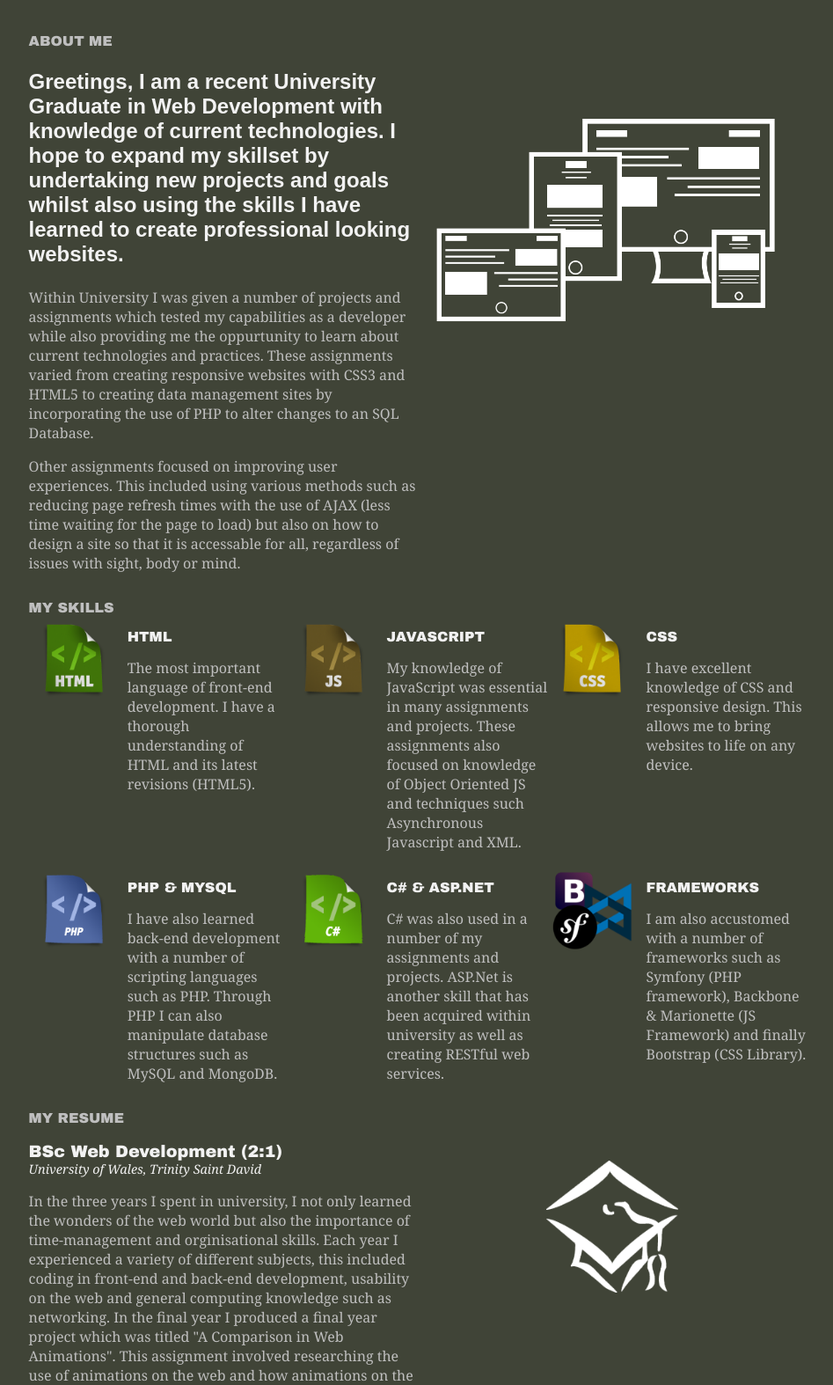
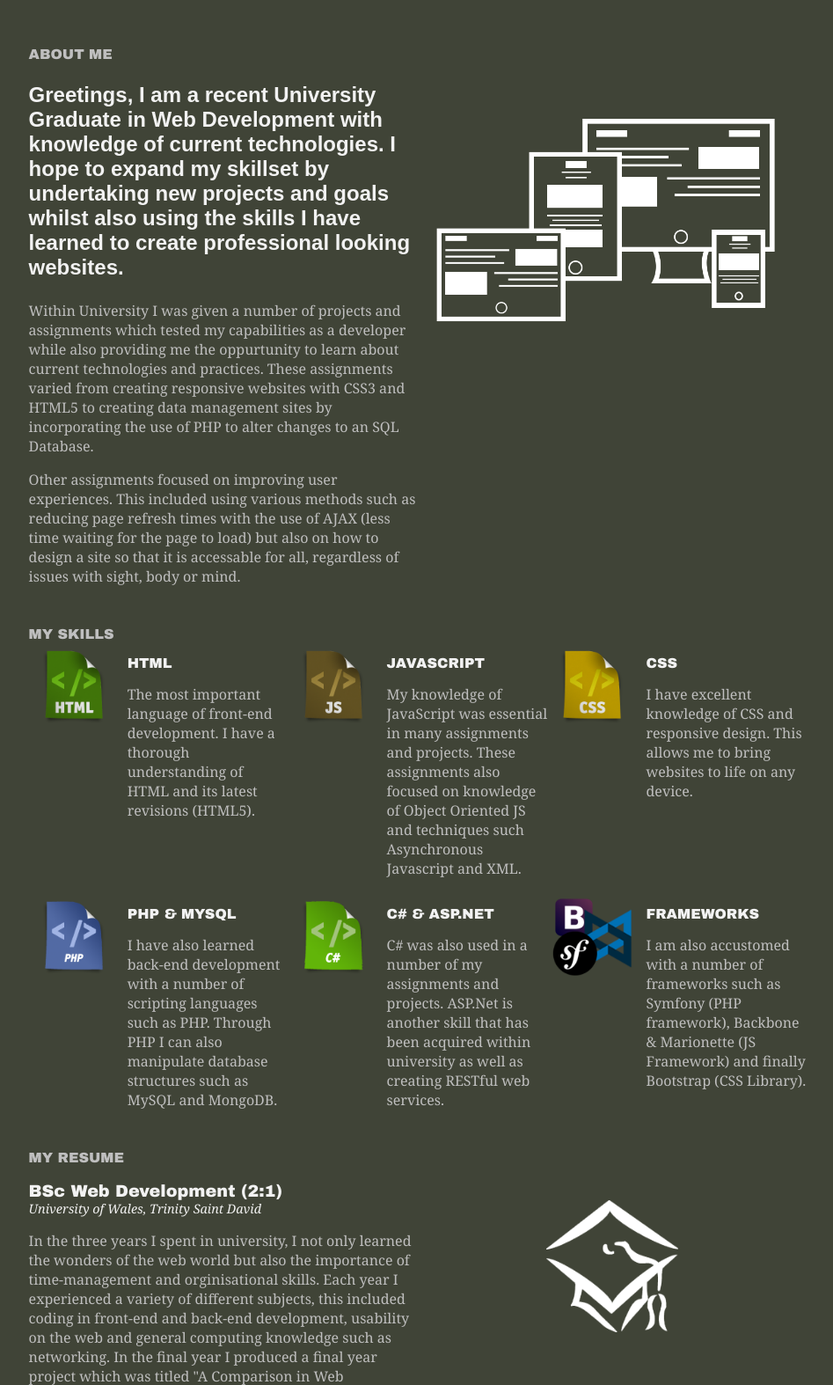
Before and after one commit to Taffro/Taffro.github.io, a PHP site: page / in a window 1280 px wide. Shown: the part 125-1699 px from the top of the page at 88% size, without its empty margins (165-1112 px from the left). Run offline with PHP 8.4, Linux system fonts and the light colour scheme; some libraries are stand-ins or nearby versions.

Commit message:
further increased top margin for headers

```diff
--- a/CSS/application.css
+++ b/CSS/application.css
@@ -12,7 +12,7 @@ body h1 {
 	font-weight: bold;
 	font-size: 1em;
 	margin: 0px;
-	margin-top: 15px;
+	margin-top: 30px;
 	text-transform: uppercase;
 	color: #BFBFBF;
 }
```
